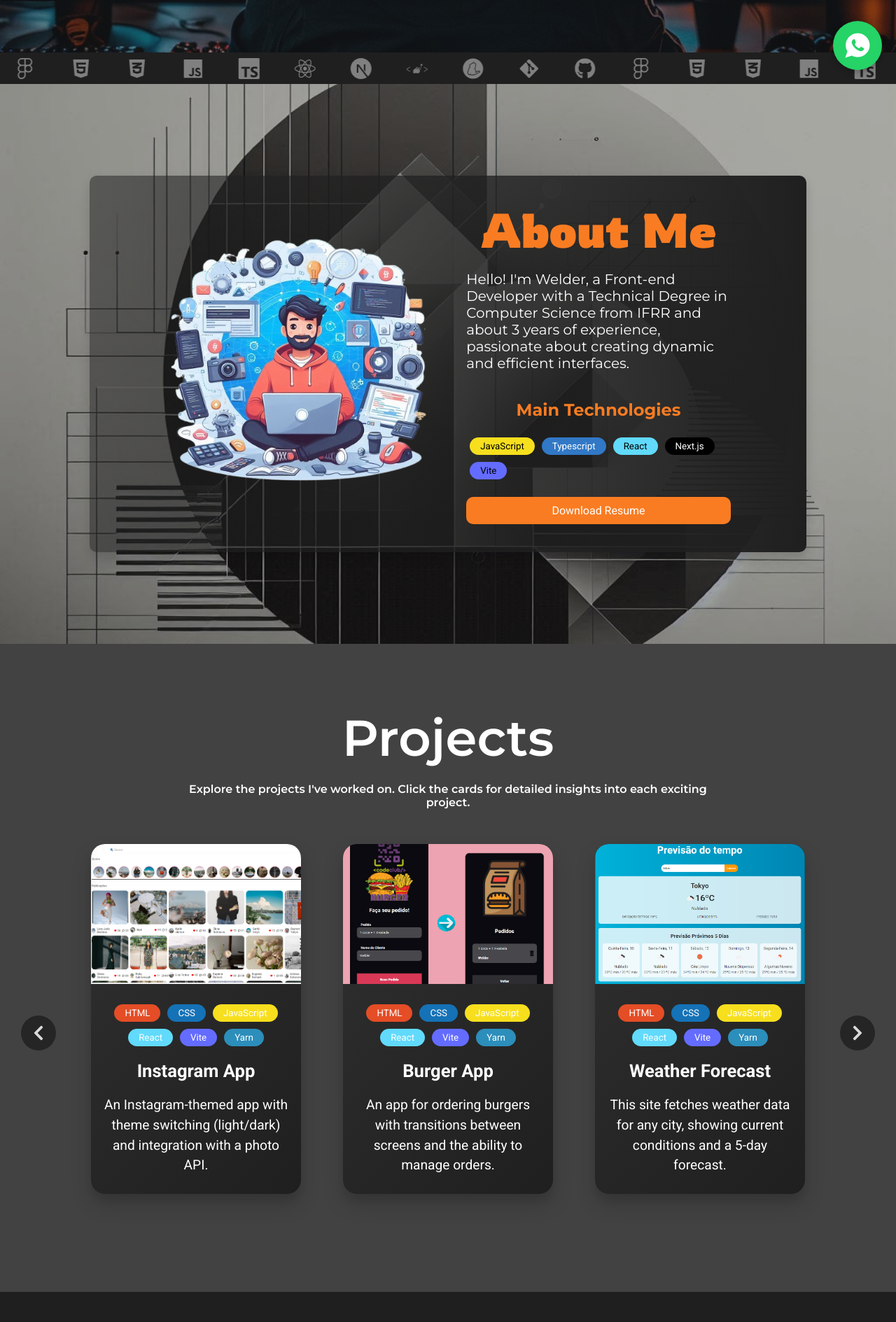
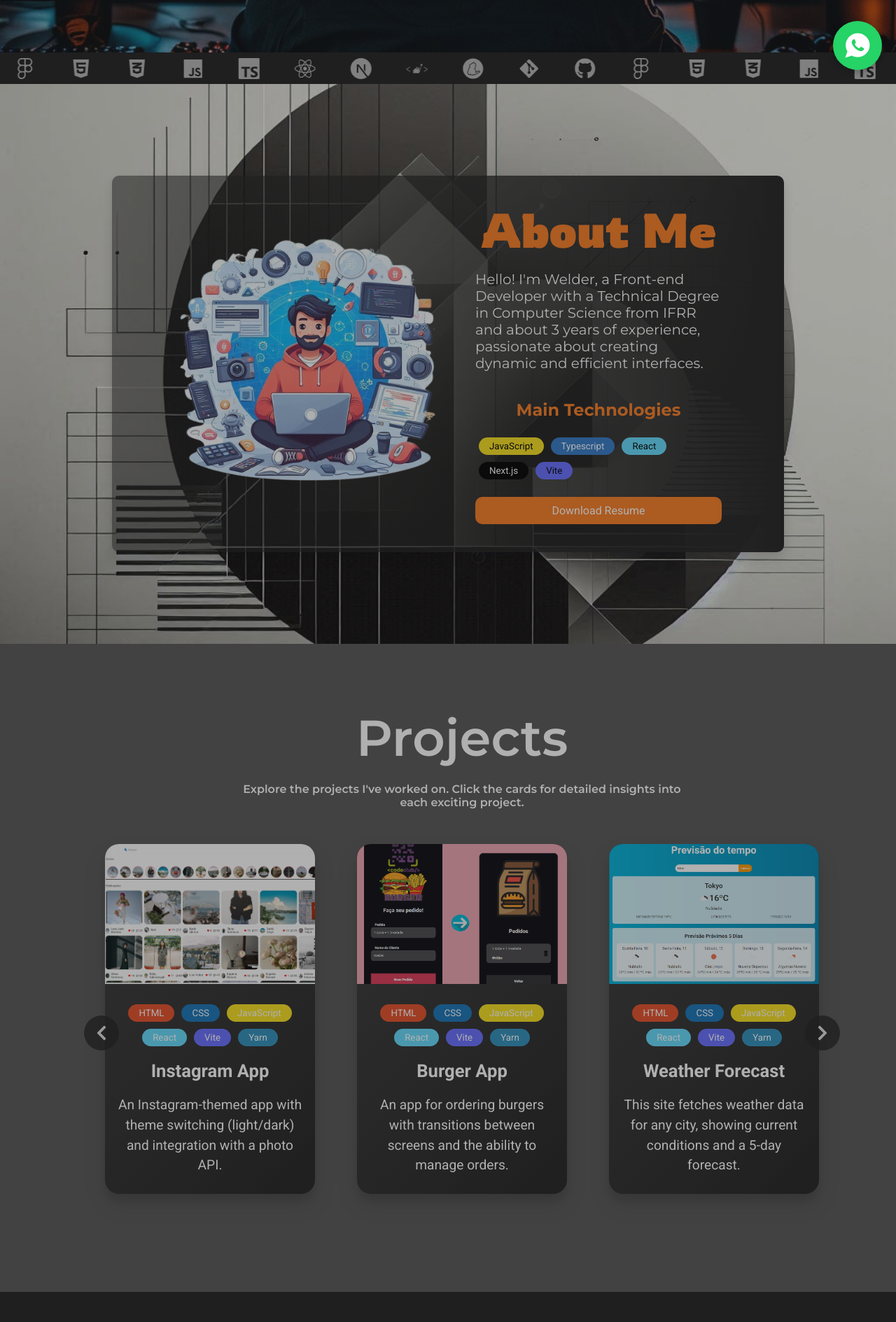
Before and after one commit to WelderBM/Portifolio, a React (Vite) app: page / in a window 1280 px wide. Shown: the part 680-2569 px from the top of the page at 70% size. Built offline with nearby package versions, Linux system fonts and the light colour scheme.

Commit message:
fix bugs and add transition

```diff
--- a/package.json
+++ b/package.json
@@ -23,7 +23,7 @@
     "react-dom": "^18.3.1",
     "react-i18next": "^15.0.2",
     "react-icons": "^5.3.0",
-    "react-intersection-observer": "^9.13.1",
+    "react-intersection-observer": "^9.14.0",
     "styled-components": "^6.1.13",
     "vite-plugin-svgr": "^4.2.0"
   },
--- a/src/App.css
+++ b/src/App.css
@@ -7,3 +7,12 @@
   transform: scale(1.2);
   color: #f97c22 !important;
 }
+
+.animate-section {
+  transform: translateX(50%);
+  transition: transform 1s ease-out;
+}
+
+.animate-section.visible {
+  transform: translateX(0);
+}
--- a/src/App.tsx
+++ b/src/App.tsx
@@ -1,12 +1,11 @@
-import { useState } from 'react'
-import './App.css'
+import { useState } from 'react';
+import { useInView } from 'react-intersection-observer';
+import './App.css';
+import { ThemeProvider } from 'styled-components';
+import { GlobalStyle } from './GlobalStyles';
+import { darkTheme, lightTheme } from './theme';
 
-import { ThemeProvider } from 'styled-components'
-import { GlobalStyle } from './GlobalStyles'
-import { darkTheme, lightTheme } from './theme'
-
-
-import { Background, Content, Main, BackgroundGeometric, BackgroundBack } from './styles'
+import { Background, Content, Main, BackgroundGeometric, BackgroundBack } from './styles';
 
 import Header from './components/Header/Header';
 import Texts from './components/Texts/Texts';
@@ -18,37 +17,46 @@ import WhatsAppPopup from './components/WhatsAppPopup/WhatsAppPopup';
 import Footer from './components/Footer/Footer';
 
 function App() {
-
-  const [theme, setTheme] = useState("dark")
+  const [theme, setTheme] = useState("dark");
 
   const themeToggler = () => {
-     return theme === "light" ? setTheme('dark') : setTheme('light')
-  }
+    return theme === "light" ? setTheme('dark') : setTheme('light');
+  };
+
+  const [aboutRef, aboutInView] = useInView({ threshold: 0.2 });
+  const [projectsRef, projectsInView] = useInView({ threshold: 0.2 });
 
   return (
-    <ThemeProvider theme={theme === 'light' ? lightTheme : darkTheme }>
-      <GlobalStyle theme={theme === 'light' ? lightTheme : darkTheme }/>
-        <WhatsAppPopup  />
-        <Background id='inicio'>
+    <ThemeProvider theme={theme === 'light' ? lightTheme : darkTheme}>
+      <GlobalStyle theme={theme === 'light' ? lightTheme : darkTheme} />
+      <WhatsAppPopup />
+      <Background id="inicio">
         <Content>
-            <Header themeToggler={themeToggler}/>
+          <Header themeToggler={themeToggler} />
           <Main>
-              <Texts/>
+            <Texts />
             <ContactIcons theme={theme} />
           </Main>
           <IconsSlider />
         </Content>
       </Background>
-        <BackgroundGeometric id='sobre'>
-          <About />
+      <BackgroundGeometric
+        id="sobre"
+        ref={aboutRef}
+      >
+        <div className={`animate-section ${aboutInView ? 'visible' : ''}`}><About/></div>
+
       </BackgroundGeometric>
-        <BackgroundBack id='projetos'>
-          <ProjectsCads />
+      <BackgroundBack
+        id="projetos"
+        ref={projectsRef}
+      >
+        <div className={`animate-section ${projectsInView ? 'visible' : ''}`}><ProjectsCads /></div>
+
       </BackgroundBack>
-        <Footer id='contatos' theme={theme} />
+      <Footer id="contatos" theme={theme} />
     </ThemeProvider>
-
-  )
+  );
 }
 
-export default App
+export default App;
--- a/src/GlobalStyles.ts
+++ b/src/GlobalStyles.ts
@@ -12,6 +12,7 @@ export const GlobalStyle = createGlobalStyle<Props>`
         width: 100%;
         height: 100%;
         overflow-y: scroll;
+        overflow-x: hidden;
         scrollbar-width: thin;
         scrollbar-color: #f97c22 ${props => props.theme.body};
     }
--- a/src/components/Header/Header.styles.ts
+++ b/src/components/Header/Header.styles.ts
@@ -1,7 +1,7 @@
 import styled from 'styled-components';
 
 export const Header = styled.header`
-  z-index: 2;
+  z-index: 20;
   width: 100%;
   position: fixed;
   color: ${(props) => props.theme.fontColor};
--- a/src/components/IconsSlider/IconsSlider.styles.ts
+++ b/src/components/IconsSlider/IconsSlider.styles.ts
@@ -16,7 +16,7 @@ export const SliderContainer = styled.div`
   display: flex;
   align-items: center;
   background-color: ${props => props.theme.backgroundColor};
-  z-index: 100;
+  z-index: 10;
 
   &:hover div {
     animation-play-state: paused;
```
Also changed, not shown: 1 other file (tests, documents, lock files or other folders). Lines whose indentation alone changed are shown as unchanged.
